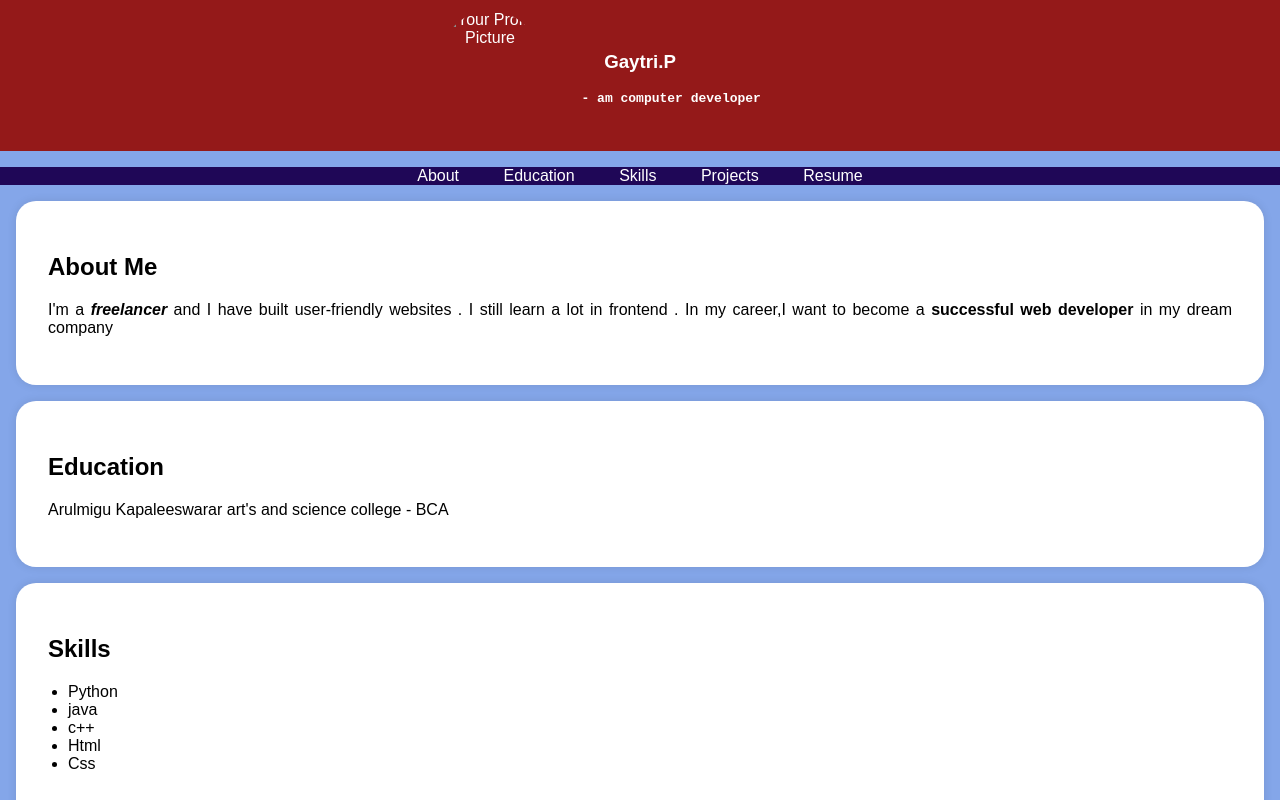
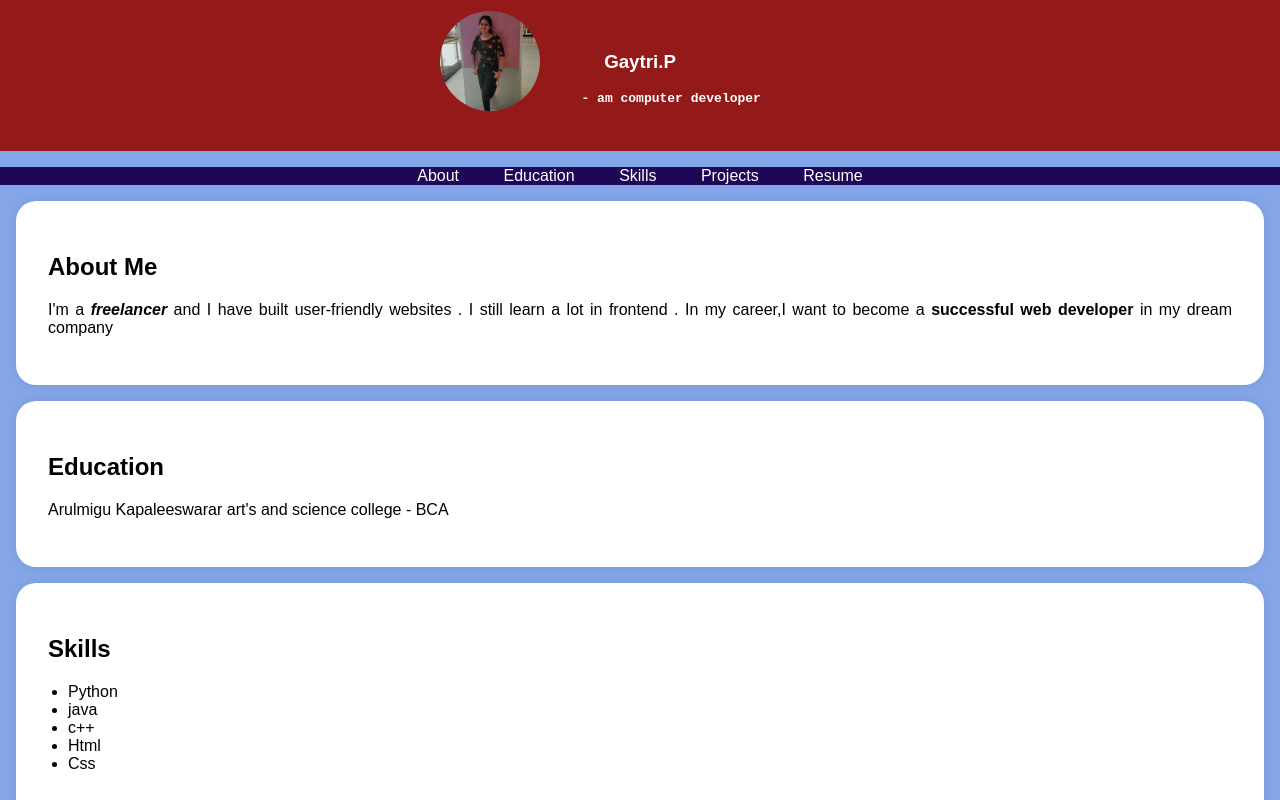
Before and after one commit to gaytrigathi/Digital--portfolio, a plain HTML site: page index.html in a window 1280 px wide. Shown: the top 800 px of the page. Drawn offline with Linux system fonts and the light colour scheme; the site is published under a folder, as on GitHub Pages, so addresses that start at the root find nothing.

Commit message:
Update index.html

```diff
--- a/index.html
+++ b/index.html
@@ -97,7 +97,7 @@
     <header>
         <div class="header-content">
             <!-- Add your profile picture here -->
-            <img src="/gaytri.jpg" alt="Your Profile Picture" class="profile-picture">
+            <img src="./gaytri.jpg" alt="Your Profile Picture" class="profile-picture">
             <h3>Gaytri.P</h3>
          <b><pre>         - am computer developer </pre></b>
 
```
